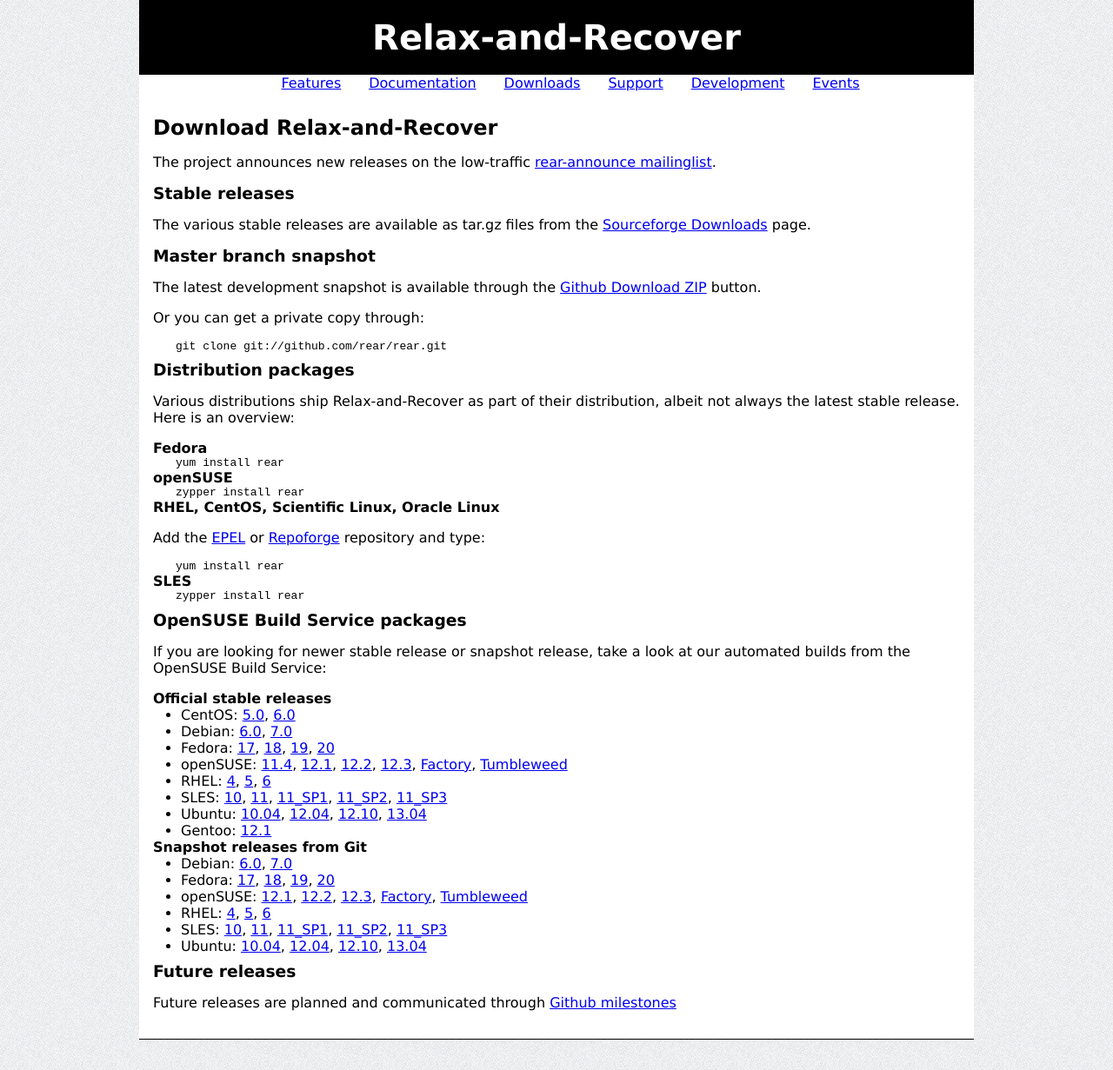
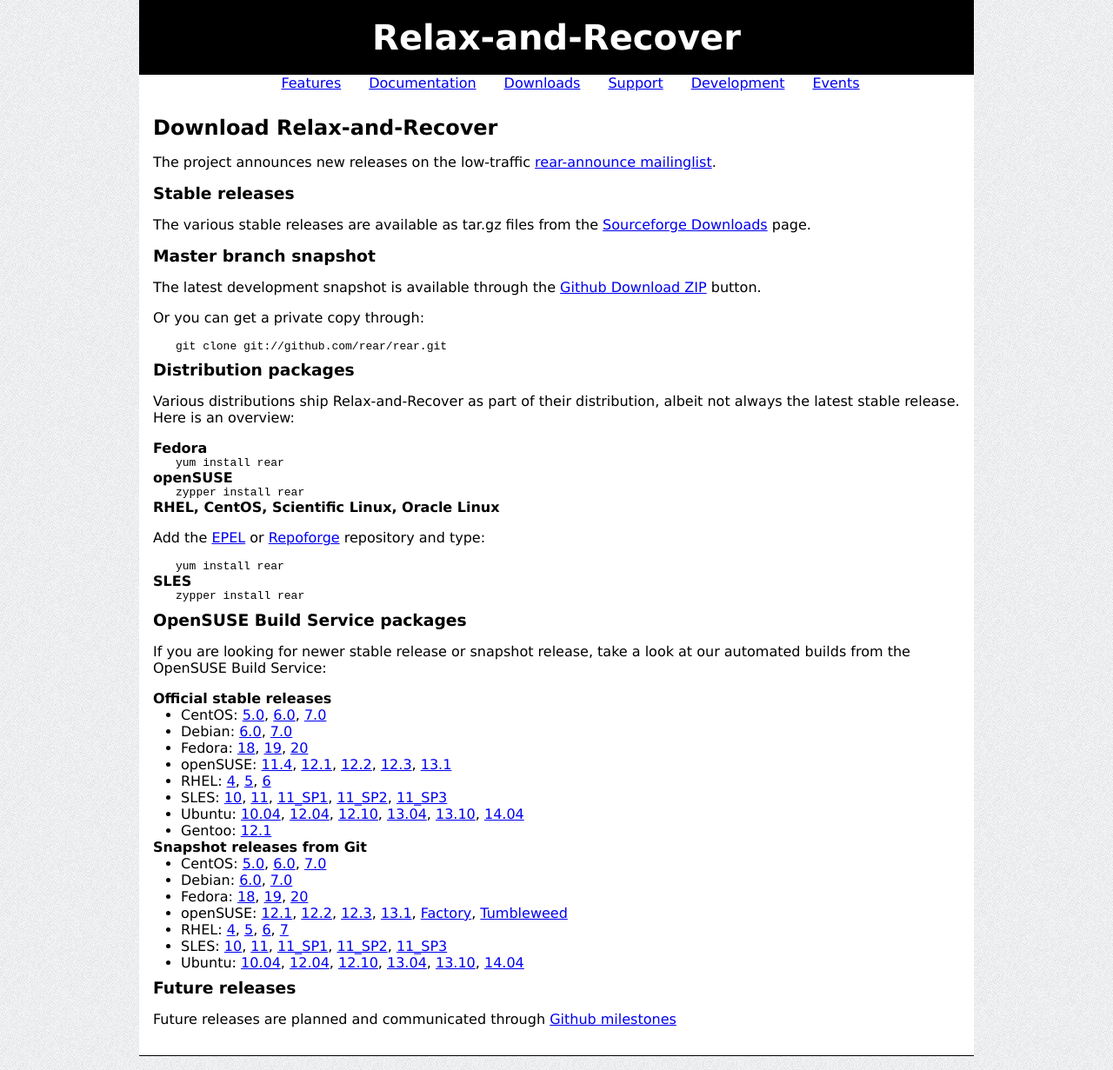
Before and after one commit to rear/rear.github.com, a Jekyll site: the page built from download/index.md, in a window 1280 px wide. Shown: the whole page at 87% size. Built offline with Jekyll 4.4.1, drawn with Linux system fonts in a browser that asks for light colours; comment, search, counter and statistics services are not loaded.

Commit message:
updated the download section of rear stable and rear snapshot @ OBS

```diff
--- a/download/index.md
+++ b/download/index.md
@@ -52,12 +52,12 @@
 
  * CentOS:
     [5.0](http://download.opensuse.org/repositories/Archiving:/Backup:/Rear/CentOS_CentOS-5/noarch/),
-    [6.0](http://download.opensuse.org/repositories/Archiving:/Backup:/Rear/CentOS_CentOS-6/noarch/)
+    [6.0](http://download.opensuse.org/repositories/Archiving:/Backup:/Rear/CentOS_CentOS-6/noarch/),
+    [7.0](http://download.opensuse.org/repositories/Archiving:/Backup:/Rear/CentOS_7/noarch/)
  * Debian:
     [6.0](http://download.opensuse.org/repositories/Archiving:/Backup:/Rear/Debian_6.0/all/),
     [7.0](http://download.opensuse.org/repositories/Archiving:/Backup:/Rear/Debian_7.0/all/)
  * Fedora:
-    [17](http://download.opensuse.org/repositories/Archiving:/Backup:/Rear/Fedora_17/noarch/),
     [18](http://download.opensuse.org/repositories/Archiving:/Backup:/Rear/Fedora_18/noarch/),
     [19](http://download.opensuse.org/repositories/Archiving:/Backup:/Rear/Fedora_19/noarch/),
     [20](http://download.opensuse.org/repositories/Archiving:/Backup:/Rear/Fedora_20/noarch/)
@@ -66,8 +66,7 @@
     [12.1](http://download.opensuse.org/repositories/Archiving:/Backup:/Rear/openSUSE_12.1/noarch/),
     [12.2](http://download.opensuse.org/repositories/Archiving:/Backup:/Rear/openSUSE_12.2/noarch/),
     [12.3](http://download.opensuse.org/repositories/Archiving:/Backup:/Rear/openSUSE_12.3/noarch/),
-    [Factory](http://download.opensuse.org/repositories/Archiving:/Backup:/Rear/openSUSE_Factory/noarch/),
-    [Tumbleweed](http://download.opensuse.org/repositories/Archiving:/Backup:/Rear/openSUSE_Tumbleweed/noarch/)
+    [13.1](http://download.opensuse.org/repositories/Archiving:/Backup:/Rear/openSUSE_13.1/noarch/)
  * RHEL:
     [4](http://download.opensuse.org/repositories/Archiving:/Backup:/Rear/RedHat_RHEL-4/noarch/),
     [5](http://download.opensuse.org/repositories/Archiving:/Backup:/Rear/RedHat_RHEL-5/noarch/),
@@ -82,17 +81,22 @@
     [10.04](http://download.opensuse.org/repositories/Archiving:/Backup:/Rear/xUbuntu_10.04/all/),
     [12.04](http://download.opensuse.org/repositories/Archiving:/Backup:/Rear/xUbuntu_12.04/all/),
     [12.10](http://download.opensuse.org/repositories/Archiving:/Backup:/Rear/xUbuntu_12.10/all/),
-    [13.04](http://download.opensuse.org/repositories/Archiving:/Backup:/Rear/xUbuntu_13.04/all/)
+    [13.04](http://download.opensuse.org/repositories/Archiving:/Backup:/Rear/xUbuntu_13.04/all/),
+    [13.10](http://download.opensuse.org/repositories/Archiving:/Backup:/Rear/xUbuntu_13.10/all/),
+    [14.04](http://download.opensuse.org/repositories/Archiving:/Backup:/Rear/xUbuntu_14.04/all/)
  * Gentoo:
     [12.1](https://packages.gentoo.org/package/app-backup/rear)
 
 #### Snapshot releases from Git
 
+ * CentOS:
+    [5.0](http://download.opensuse.org/repositories/Archiving:/Backup:/Rear:/Snapshot/CentOS_CentOS-5/noarch/),
+    [6.0](http://download.opensuse.org/repositories/Archiving:/Backup:/Rear:/Snapshot/CentOS_CentOS-6/noarch/),
+    [7.0](http://download.opensuse.org/repositories/Archiving:/Backup:/Rear:/Snapshot/CentOS_7/noarch/)
  * Debian:
     [6.0](http://download.opensuse.org/repositories/Archiving:/Backup:/Rear:/Snapshot/Debian_6.0/all/),
     [7.0](http://download.opensuse.org/repositories/Archiving:/Backup:/Rear:/Snapshot/Debian_7.0/all/)
  * Fedora:
-    [17](http://download.opensuse.org/repositories/Archiving:/Backup:/Rear:/Snapshot/Fedora_17/noarch/),
     [18](http://download.opensuse.org/repositories/Archiving:/Backup:/Rear:/Snapshot/Fedora_18/noarch/),
     [19](http://download.opensuse.org/repositories/Archiving:/Backup:/Rear:/Snapshot/Fedora_19/noarch/),
     [20](http://download.opensuse.org/repositories/Archiving:/Backup:/Rear:/Snapshot/Fedora_20/noarch/)
@@ -100,12 +104,14 @@
     [12.1](http://download.opensuse.org/repositories/Archiving:/Backup:/Rear:/Snapshot/openSUSE_12.1/noarch/),
     [12.2](http://download.opensuse.org/repositories/Archiving:/Backup:/Rear:/Snapshot/openSUSE_12.2/noarch/),
     [12.3](http://download.opensuse.org/repositories/Archiving:/Backup:/Rear:/Snapshot/openSUSE_12.3/noarch/),
+    [13.1](http://download.opensuse.org/repositories/Archiving:/Backup:/Rear:/Snapshot/openSUSE_13.1/noarch/),
     [Factory](http://download.opensuse.org/repositories/Archiving:/Backup:/Rear:/Snapshot/openSUSE_Factory/noarch/),
     [Tumbleweed](http://download.opensuse.org/repositories/Archiving:/Backup:/Rear:/Snapshot/openSUSE_Tumbleweed/noarch/)
  * RHEL:
     [4](http://download.opensuse.org/repositories/Archiving:/Backup:/Rear:/Snapshot/RedHat_RHEL-4/noarch/),
     [5](http://download.opensuse.org/repositories/Archiving:/Backup:/Rear:/Snapshot/RedHat_RHEL-5/noarch/),
-    [6](http://download.opensuse.org/repositories/Archiving:/Backup:/Rear:/Snapshot/RedHat_RHEL-6/noarch/)
+    [6](http://download.opensuse.org/repositories/Archiving:/Backup:/Rear:/Snapshot/RedHat_RHEL-6/noarch/),
+    [7](http://download.opensuse.org/repositories/Archiving:/Backup:/Rear:/Snapshot/RHEL_7/noarch/)
  * SLES:
     [10](http://download.opensuse.org/repositories/Archiving:/Backup:/Rear:/Snapshot/SLE_10_SDK/noarch/),
     [11](http://download.opensuse.org/repositories/Archiving:/Backup:/Rear:/Snapshot/SLE_11/noarch/),
@@ -116,7 +122,9 @@
     [10.04](http://download.opensuse.org/repositories/Archiving:/Backup:/Rear:/Snapshot/xUbuntu_10.04/all/),
     [12.04](http://download.opensuse.org/repositories/Archiving:/Backup:/Rear:/Snapshot/xUbuntu_12.04/all/),
     [12.10](http://download.opensuse.org/repositories/Archiving:/Backup:/Rear:/Snapshot/xUbuntu_12.10/all/),
-    [13.04](http://download.opensuse.org/repositories/Archiving:/Backup:/Rear:/Snapshot/xUbuntu_13.04/all/)
+    [13.04](http://download.opensuse.org/repositories/Archiving:/Backup:/Rear:/Snapshot/xUbuntu_13.04/all/),
+    [13.10](http://download.opensuse.org/repositories/Archiving:/Backup:/Rear:/Snapshot/xUbuntu_13.10/all/),
+    [14.04](http://download.opensuse.org/repositories/Archiving:/Backup:/Rear:/Snapshot/xUbuntu_14.04/all/)
 
 
 ### Future releases
```
